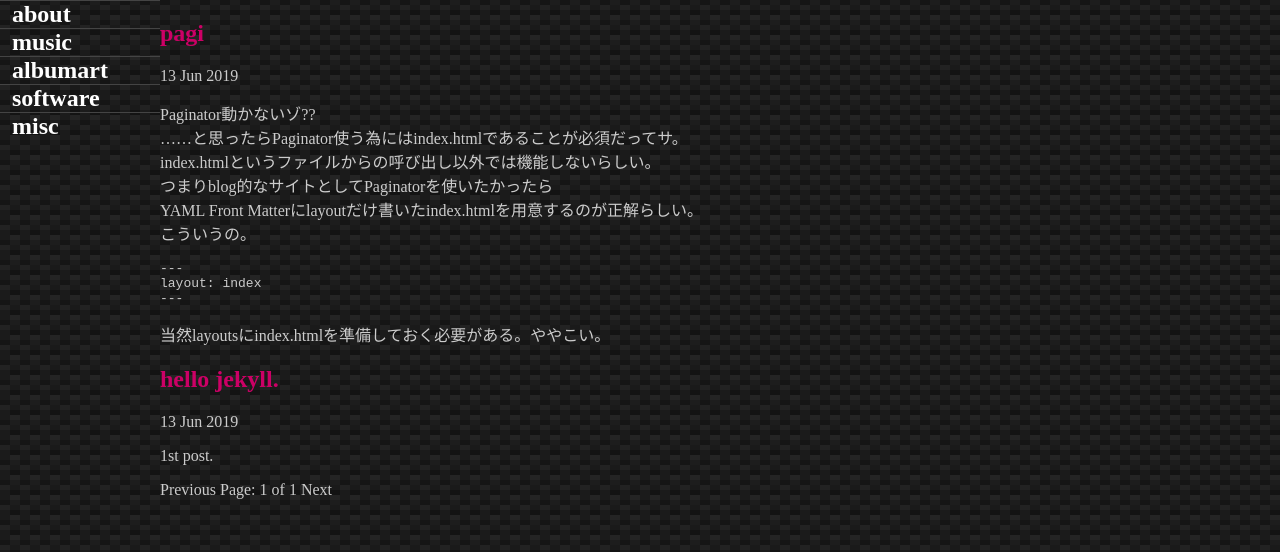
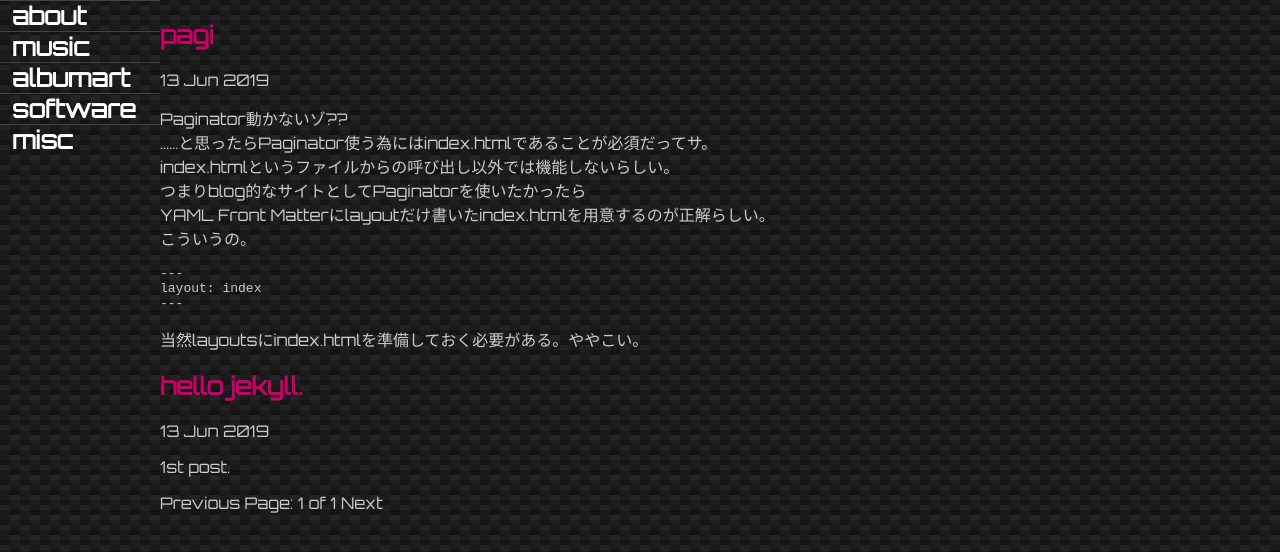
Before and after one commit to switchworks/switchworks.github.io, a Jekyll site: the page built from index.html, in a window 1280 px wide. Shown: the top 552 px of the page. Built offline with Jekyll 4.4.1, drawn with Linux system fonts in a browser that asks for light colours; some web fonts are replaced; the list of posts is cut into pages by our own code.

Commit message:
Update default.html

```diff
--- a/_layouts/default.html
+++ b/_layouts/default.html
@@ -9,7 +9,7 @@
 	body {
 		margin: 0;
 		overflow:hidden;
-		font-family : "Rounded Mplus 1c";
+		font-family : "Orbitron", "Rounded Mplus 1c";
 		color : #cccccc;
 		background:
 			linear-gradient(27deg, #151515 5px, transparent 5px) 0 5px,
```
